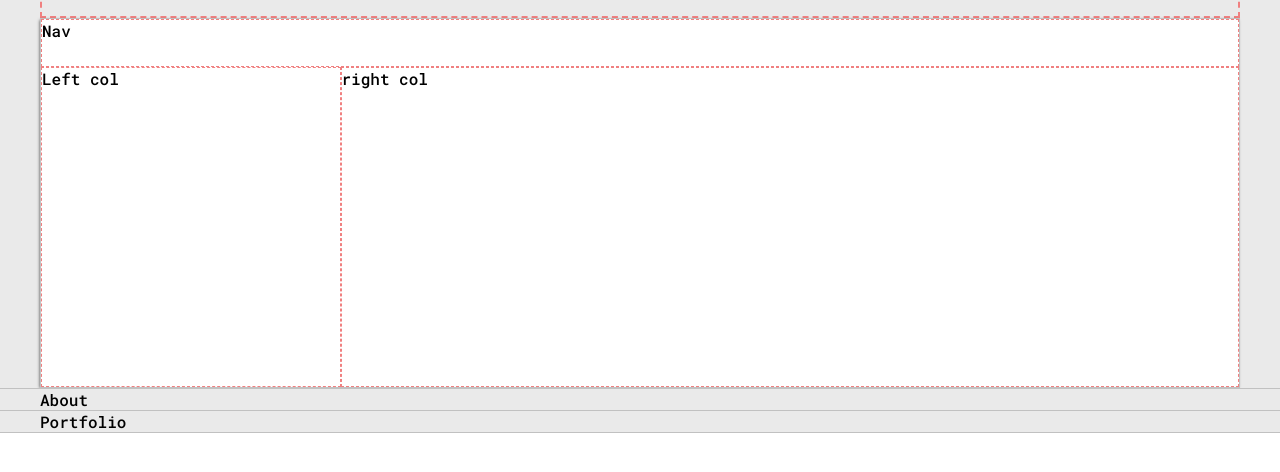
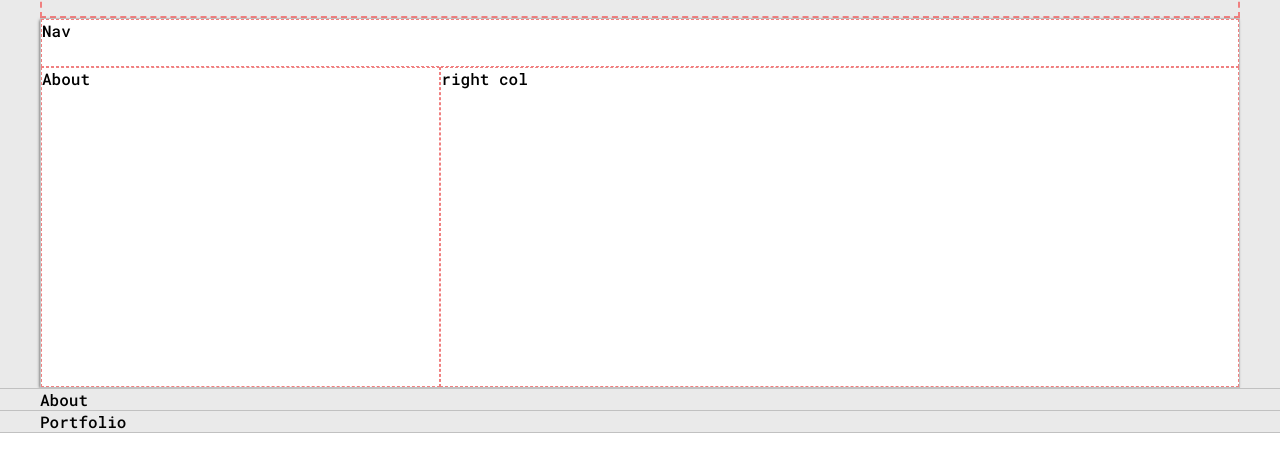
Before and after one commit to Acho087/Acho087.github.io, a website: page index.html in a window 1280 px wide. Shown: the part 142-614 px from the top of the page. Drawn offline with Linux system fonts and the light colour scheme.

```diff
--- a/default.css
+++ b/default.css
@@ -79,7 +79,7 @@
 
     display: grid;
     grid-template-rows: 3em 20em;
-    grid-template-columns: 1fr 3fr;
+    grid-template-columns: 1fr 2fr;
     grid-template-areas:
     'nav-wrapper nav-wrapper'
     'left-column right-column'
--- a/index.html
+++ b/index.html
@@ -25,7 +25,7 @@
           Nav
         </div>
         <div class="left-column">
-          Left col
+          About
         </div>
         <div class="right-column">
           right col
```
Also changed, not shown: package.json (added, +23 -0 lines), 3 other files.
